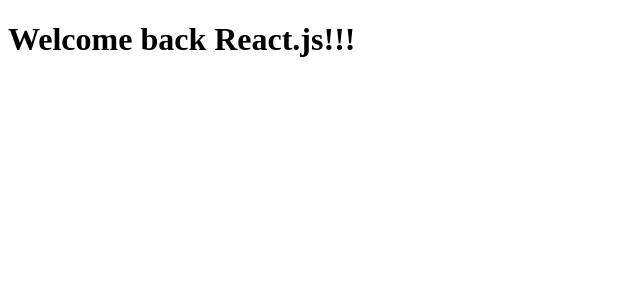
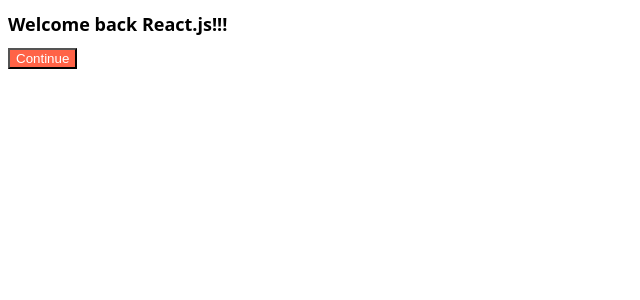
Before and after one commit to seunghyeokleeme/vite-react-tour, a React (Vite) app: page / in a window 1280 px wide. Shown: the top 300 px of the page, without its empty margins (0-640 px from the left). Built offline with nearby package versions, Linux system fonts and the light colour scheme.

Commit message:
5.1 Tour of CRA (12:40)

```diff
--- a/package.json
+++ b/package.json
@@ -10,6 +10,7 @@
     "preview": "vite preview"
   },
   "dependencies": {
+    "prop-types": "^15.8.1",
     "react": "^18.2.0",
     "react-dom": "^18.2.0"
   },
--- a/src/App.jsx
+++ b/src/App.jsx
@@ -1,7 +1,11 @@
+import Button from "./Button";
+import classes from "./App.module.css";
+
 function App() {
   return (
     <div>
-      <h1>Welcome back React.js!!!</h1>
+      <h1 className={classes.title}>Welcome back React.js!!!</h1>
+      <Button text={"Continue"} />
     </div>
   );
 }
--- /dev/null
+++ b/src/App.module.css
@@ -0,0 +1,5 @@
+.title {
+  font-family: system-ui, -apple-system, BlinkMacSystemFont, "Segoe UI", Roboto,
+    Oxygen, Ubuntu, Cantarell, "Open Sans", "Helvetica Neue", sans-serif;
+  font-size: 18px;
+}
--- /dev/null
+++ b/src/Button.jsx
@@ -0,0 +1,12 @@
+import PropTypes from "prop-types";
+import classes from "./Button.module.css";
+
+function Button({ text }) {
+  return <button className={classes.title}>{text}</button>;
+}
+
+Button.propTypes = {
+  text: PropTypes.string.isRequired,
+};
+
+export default Button;
--- /dev/null
+++ b/src/Button.module.css
@@ -0,0 +1,4 @@
+.title {
+  color: white;
+  background-color: tomato;
+}
```
Also changed, not shown: 1 other file (tests, documents, lock files or other folders).
